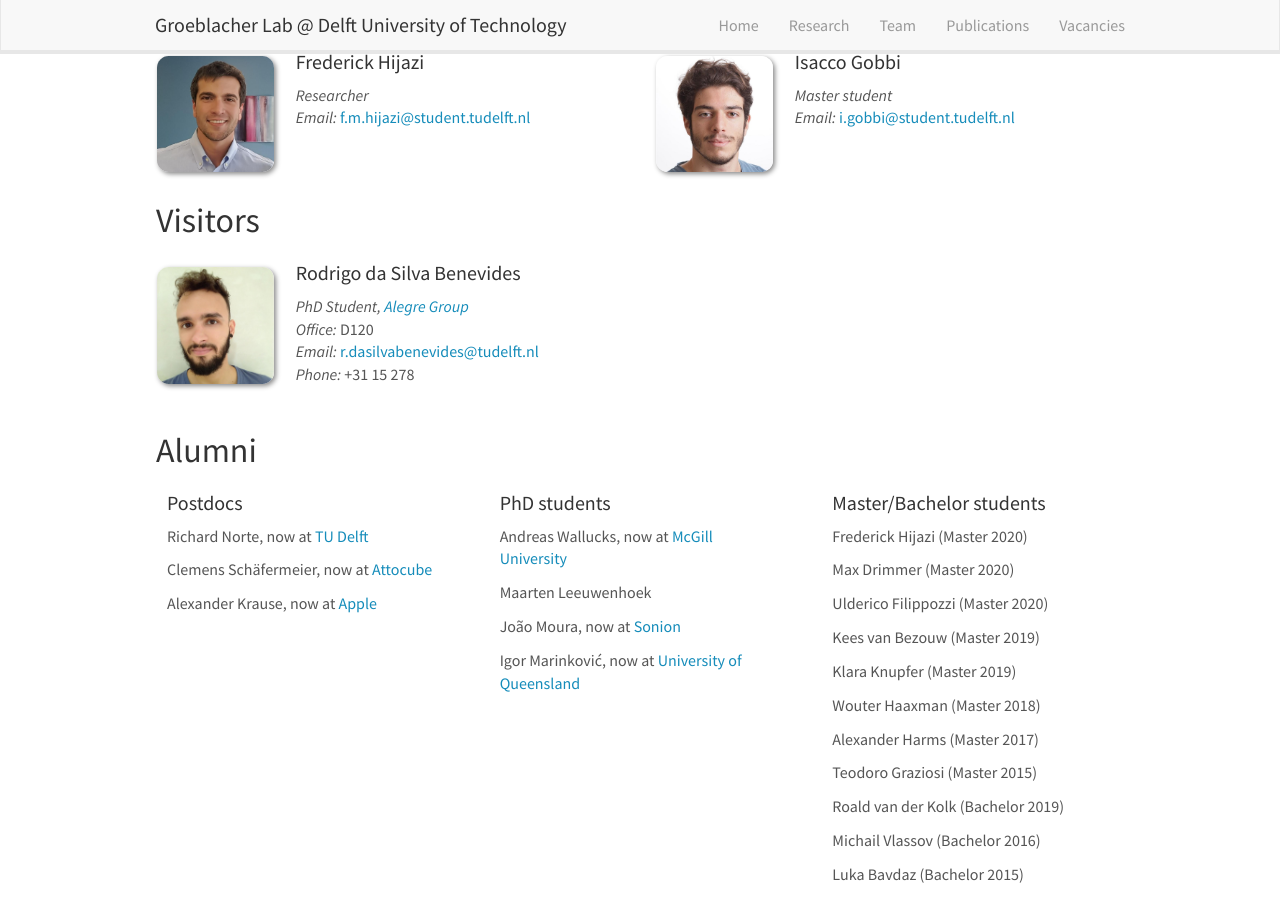
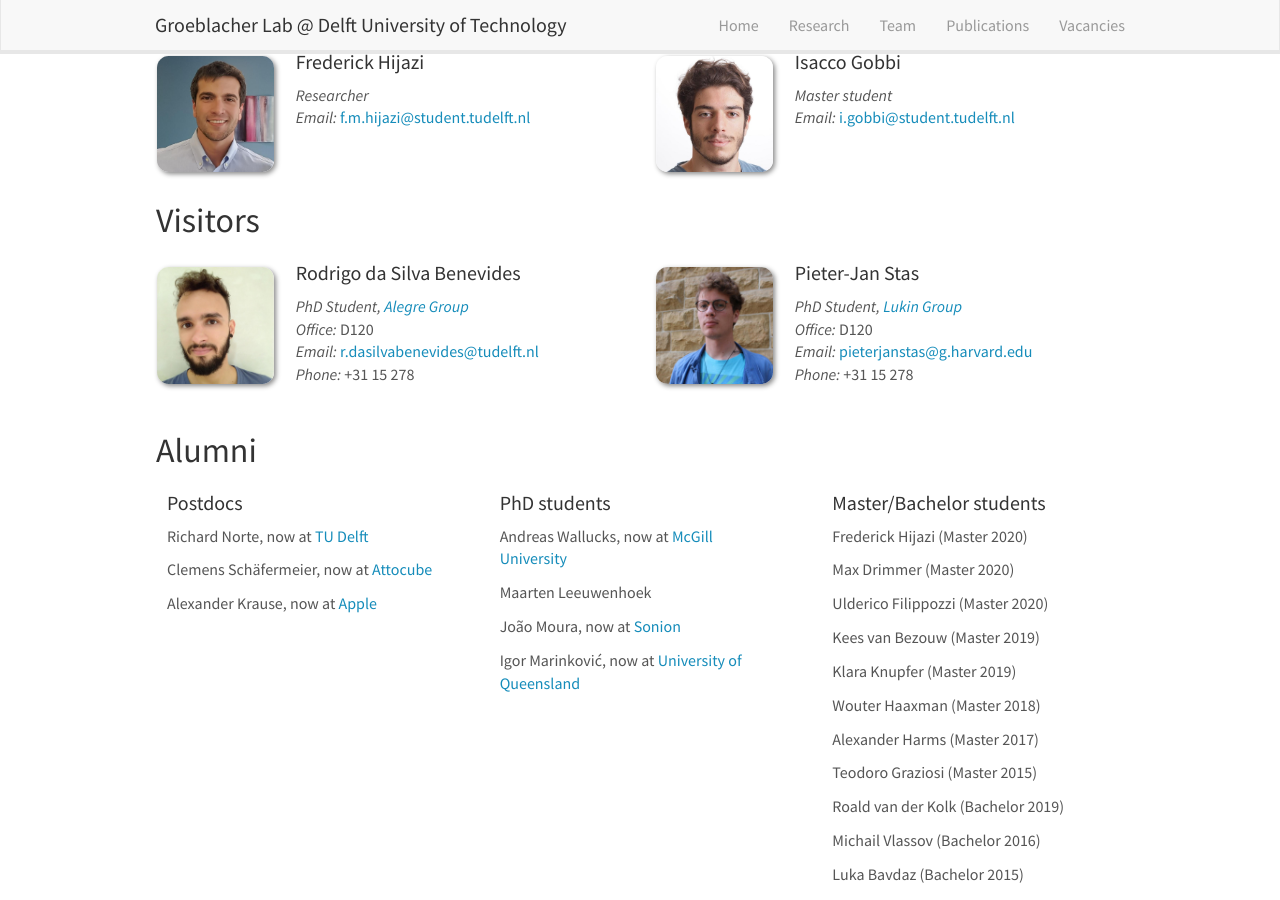
Before and after one commit to sgroeblacher/groeblacherlab, a Jekyll site: the page built from _pages/team.md, in a window 1280 px wide and 900 px high, scrolled down 1528 px. Built offline with Jekyll 4.4.1, drawn with Linux system fonts in a browser that asks for light colours; nearby versions of some CDN libraries.

Commit message:
modified:   _data/visitors.yml 	new file:   images/teampic/Pieter-Jan.jpg

```diff
--- a/_data/visitors.yml
+++ b/_data/visitors.yml
@@ -4,3 +4,10 @@
   office: D120
   cell: +31 15 278
   email: r.dasilvabenevides@tudelft.nl
+
+- name: Pieter-Jan Stas
+  photo: Pieter-Jan.jpg
+  info: PhD Student, <a href="https://lukin.physics.harvard.edu/">Lukin Group</a>
+  office: D120
+  cell: +31 15 278
+  email: pieterjanstas@g.harvard.edu
```
Also changed, not shown: images/teampic/Pieter-Jan.jpg (added).
